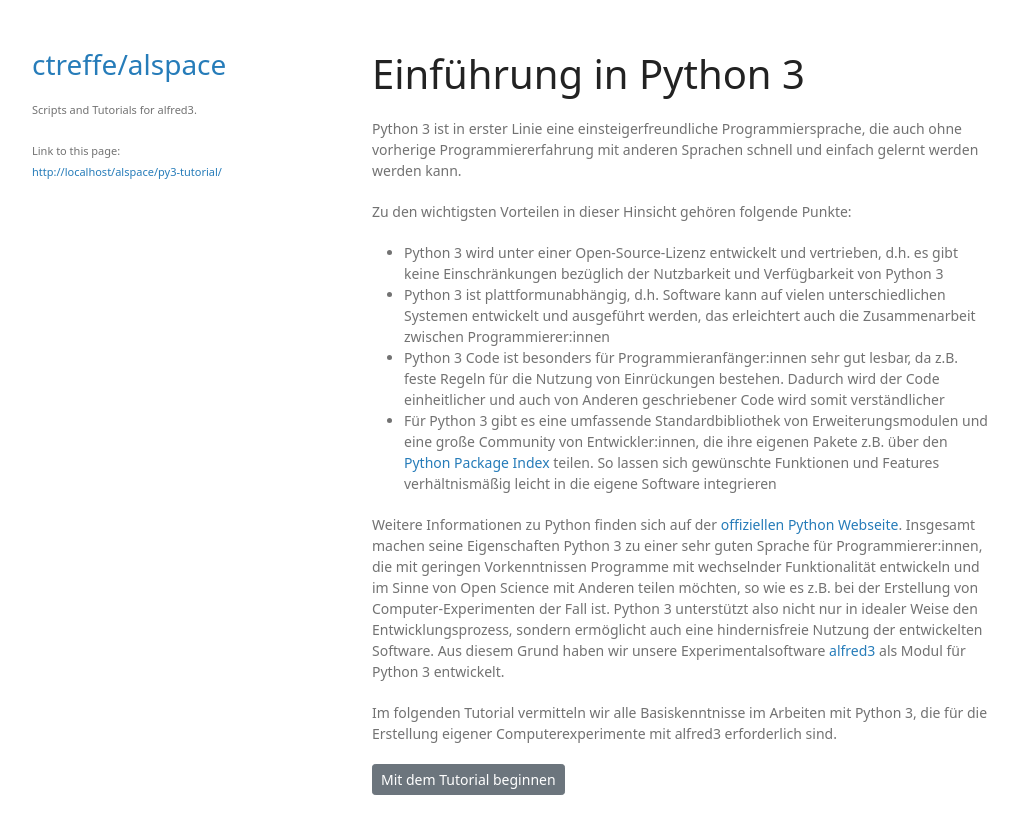
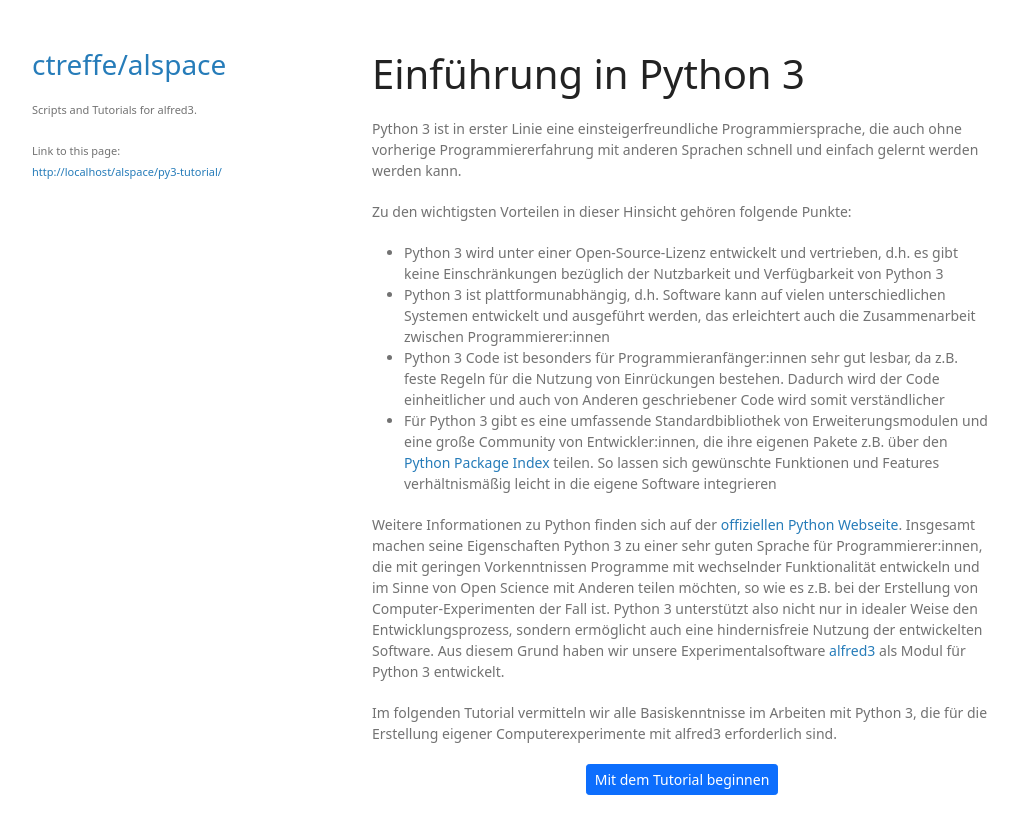
Before and after one commit to ctreffe/alspace, a Jekyll site: the page built from py3-tutorial/index.md, in a window 1280 px wide. Shown: the top 834 px of the page, without its empty margins (128-1146 px from the left). Built offline with Jekyll 4.4.1, drawn with Linux system fonts in a browser that asks for light colours; some web fonts are replaced; our own code applies the rules of GitHub Pages for plain Markdown files.

Commit message:
Minor updates for Python 3 tutorial

```diff
--- a/py3-tutorial/index.md
+++ b/py3-tutorial/index.md
@@ -18,6 +18,6 @@ Weitere Informationen zu Python finden sich auf der [offiziellen Python Webseite
 
 Im folgenden Tutorial vermitteln wir alle Basiskenntnisse im Arbeiten mit Python 3, die für die Erstellung eigener Computerexperimente mit alfred3 erforderlich sind.
 
-<div class="d-grid gap-2 d-md-block">
-  <a href="part1" class="btn btn-secondary btn-sm" tabindex="1" role="button" aria-disabled="true">Mit dem Tutorial beginnen</a>
+<div class="d-grid gap-2 d-md-flex justify-content-md-center">
+  <a href="part1" class="btn btn-primary btn-sm" tabindex="1" role="button" aria-disabled="true">Mit dem Tutorial beginnen</a>
 </div>
```
Also changed, not shown: py3-tutorial/part8.md (+3 -2 lines).
